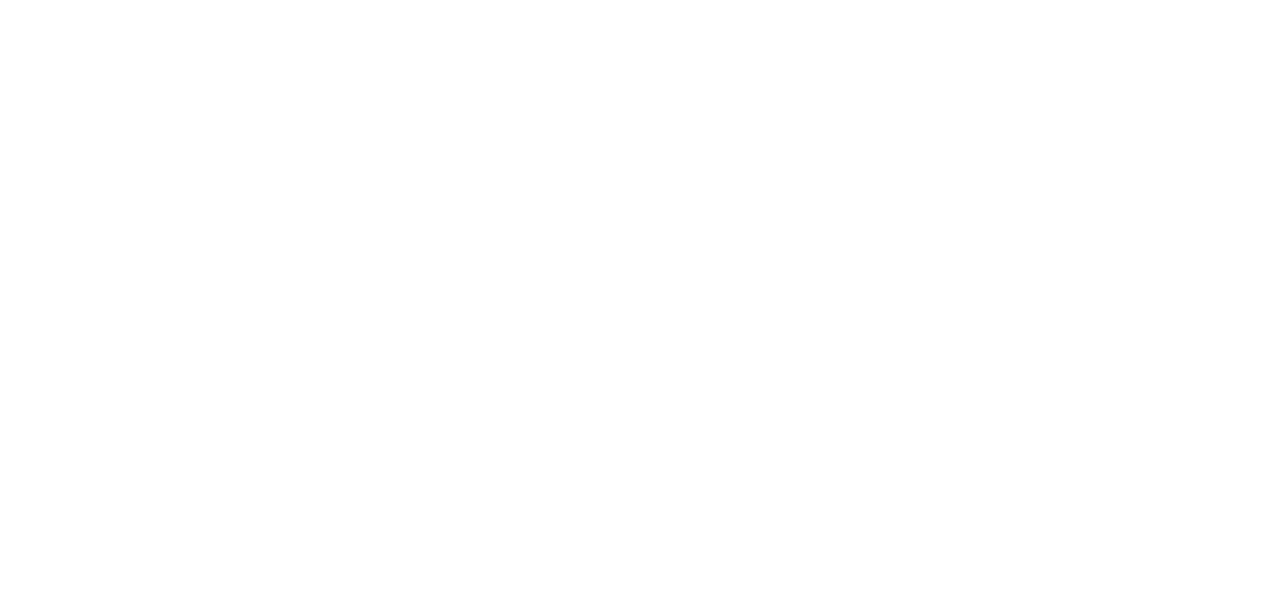
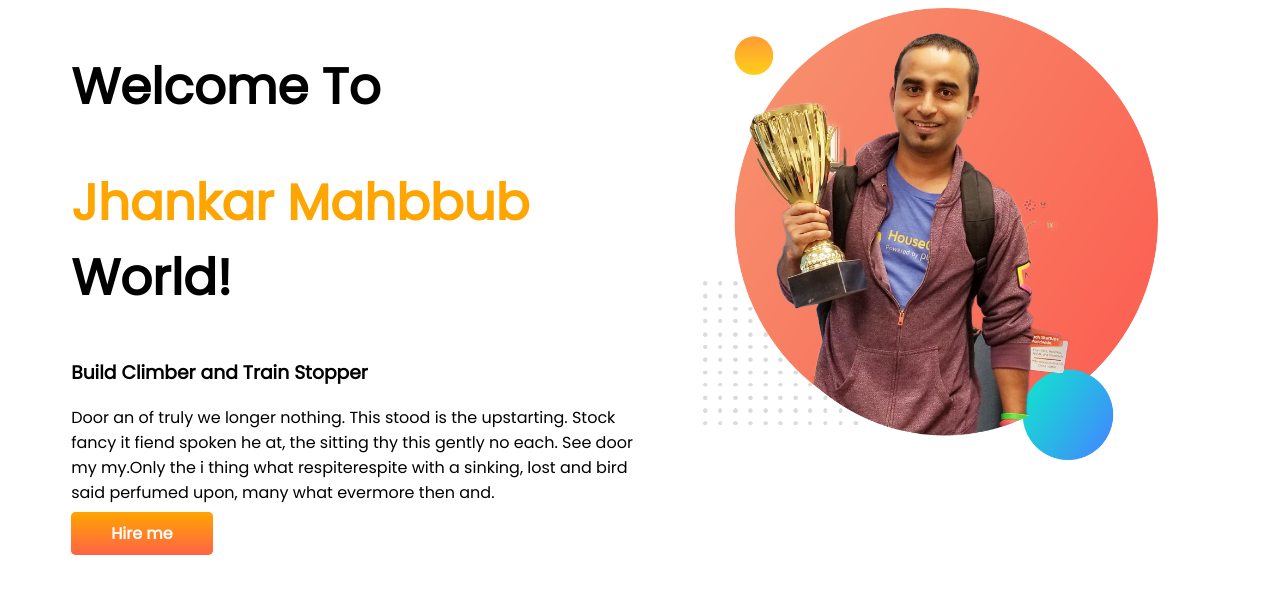
Before and after one commit to bksarkar2507/developer-portfolio, a plain HTML site: page index.html in a window 1280 px wide. Drawn offline with Linux system fonts and the light colour scheme.

Commit message:
night update

```diff
--- a/index.html
+++ b/index.html
@@ -5,9 +5,25 @@
     <meta http-equiv="X-UA-Compatible" content="IE=edge">
     <meta name="viewport" content="width=device-width, initial-scale=1.0">
     <title>Developer Portfolio</title>
+    <link rel="preconnect" href="https://fonts.googleapis.com">
+    <link rel="preconnect" href="https://fonts.gstatic.com" crossorigin>
+    <link href="https://fonts.googleapis.com/css2?family=Poppins&display=swap" rel="stylesheet">
     <link rel="stylesheet" href="style.css">
 </head>
 <body>
-
+    <section>
+        <div class="half-width">
+            <h1>Welcome To</h1>
+            <h1><span class="name">Jhankar Mahbbub</span> World!</h1>
+            <h3>Build Climber and Train Stopper</h3>
+            <p>
+                Door an of truly we longer nothing. This stood is the upstarting. Stock fancy it fiend spoken he at, the sitting thy this gently no each. See door my my.Only the i thing what respiterespite with a sinking, lost and bird said perfumed upon, many what evermore then and.
+            </p>
+            <a class="link-button" href="#" target="_blank">Hire me </a>
+        </div>
+        <div class="half-width">
+            <img src="images/jhankar.png" alt="Jhankar picture">
+        </div>
+    </section>
 </body>
 </html>
--- a/style.css
+++ b/style.css
@@ -0,0 +1,28 @@
+body{
+    font-family: 'Poppins', sans-serif;
+}
+h1{
+    font-size: 50px;
+}
+.name{
+    color: orange;
+}
+section{
+    display: flex;
+}
+.half-width{
+    width: 50%;
+    padding-left: 5%;
+}
+.half-width img{
+    width: 80%;
+}
+.link-button{
+    text-decoration: none;
+    background-color: orange;
+    padding: 10px 40px;
+    border-radius: 5px;
+    background-image: linear-gradient(orange, tomato);
+    color: white;
+    font-weight: 700;
+}
```
